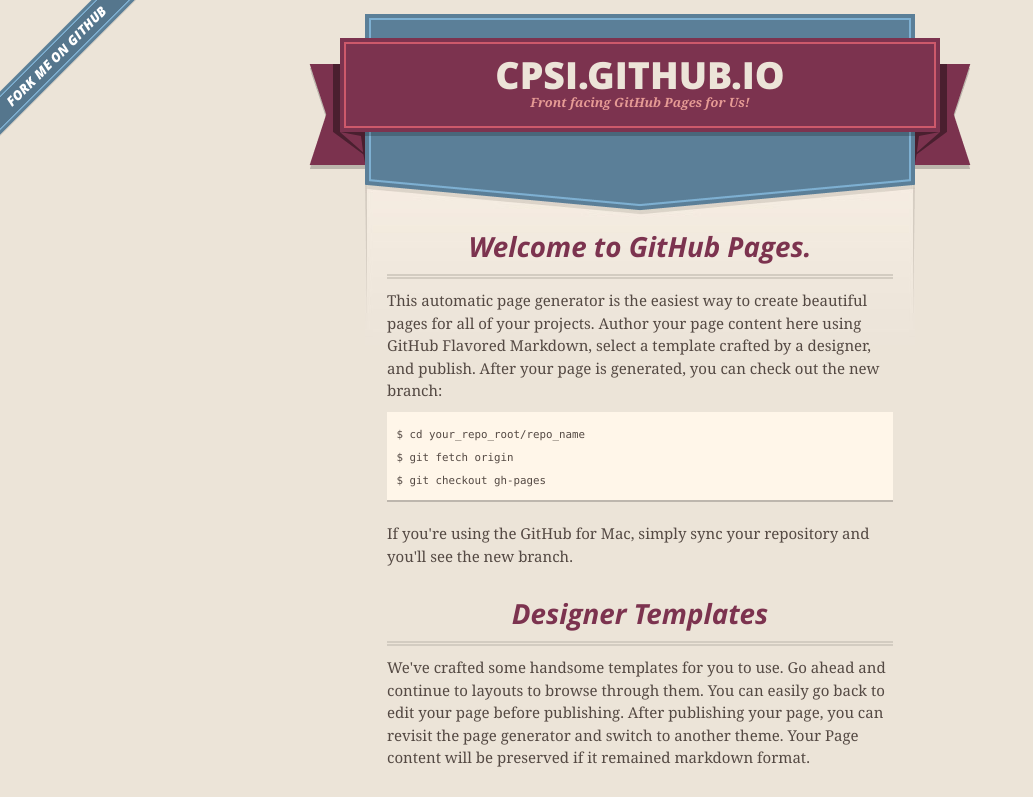
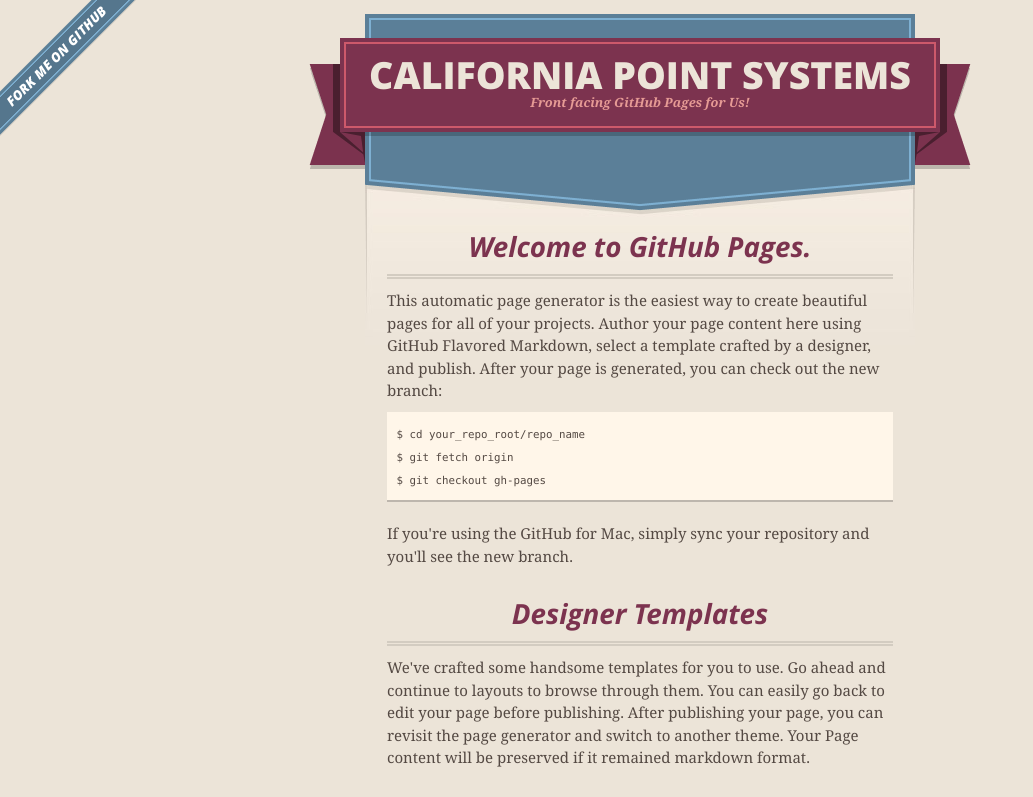
Before and after one commit to cpsi/cpsi.github.io, a plain HTML site: page index.html in a window 1280 px wide. Shown: the top 797 px of the page, without its empty margins (0-1033 px from the left). Drawn offline with nearby package versions, Linux system fonts and the light colour scheme.

Commit message:
Identity

```diff
--- a/index.html
+++ b/index.html
@@ -17,7 +17,7 @@
         $('#main_content').headsmart()
       })
     </script>
-    <title>Cpsi.github.io by cpsi</title>
+    <title>California Point Systems on GitHub</title>
   </head>
 
   <body>
@@ -27,7 +27,7 @@
       <header>
         <span class="ribbon-outer">
           <span class="ribbon-inner">
-            <h1>Cpsi.github.io</h1>
+            <h1>California Point Systems</h1>
             <h2>Front facing GitHub Pages for Us!</h2>
           </span>
           <span class="left-tail"></span>
```
